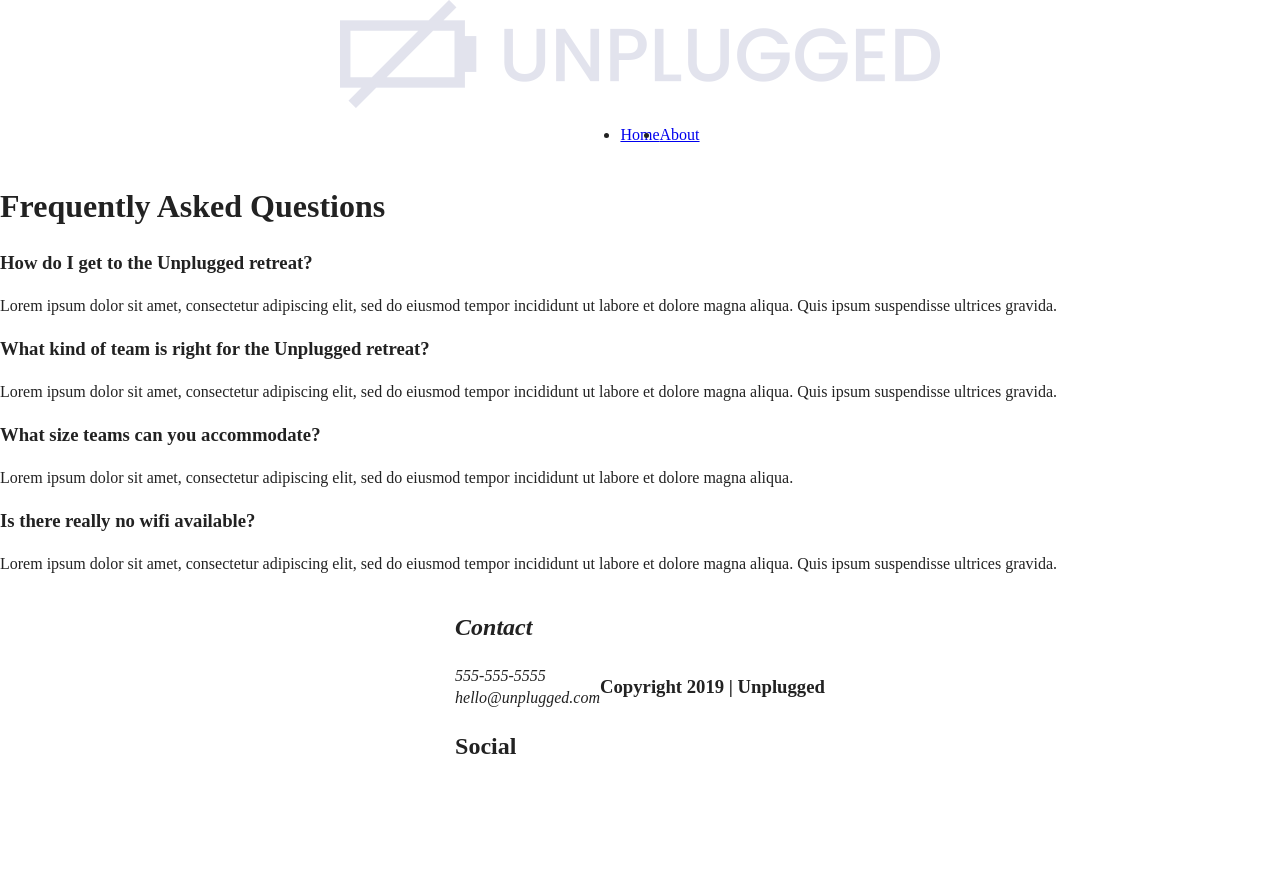
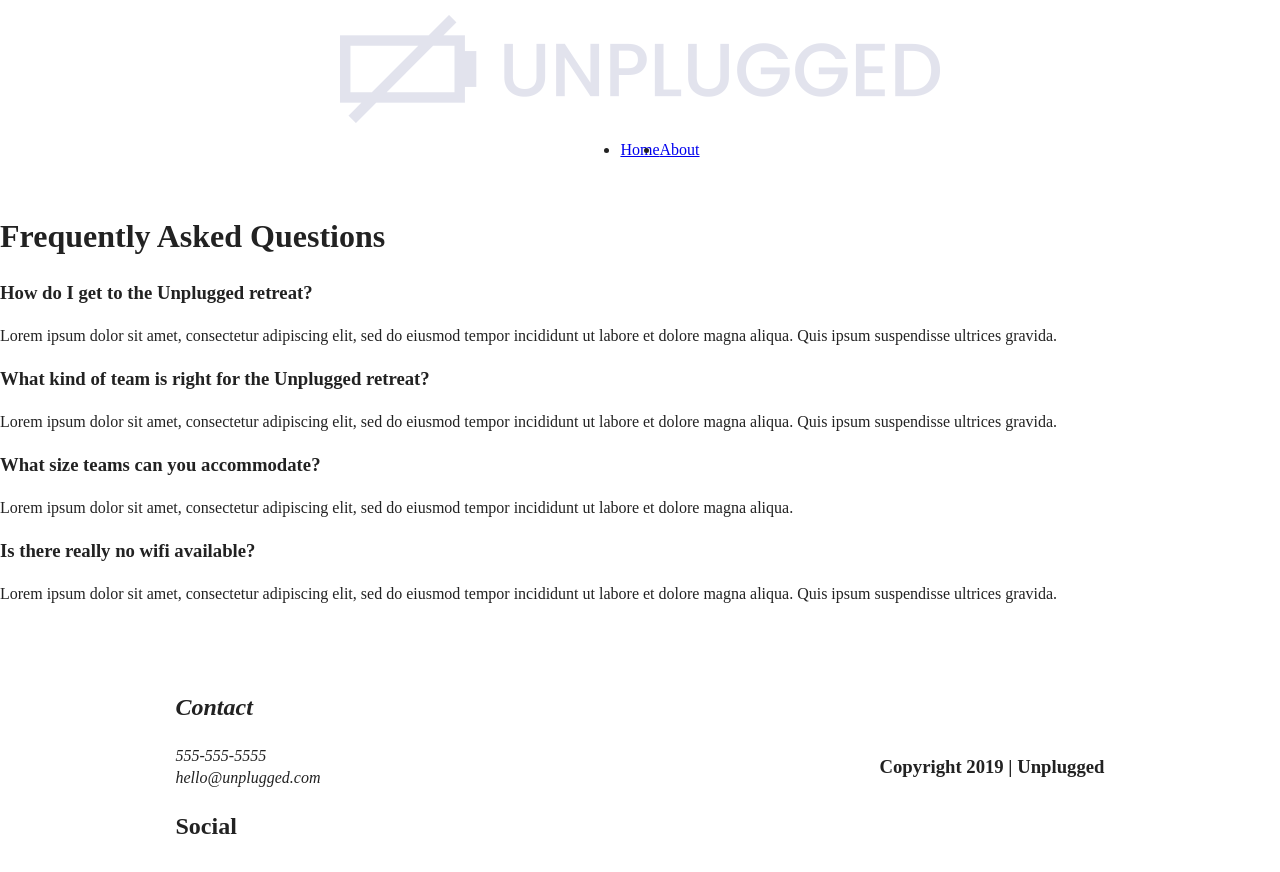
Before and after one commit to CthoNiki/unplugged-retreat, a website: page faq/index.html in a window 1280 px wide. Before the commit the page ends 800 px from the top, so only its background shows below. Drawn offline with Linux system fonts and the light colour scheme.

Commit message:
Added widths, padding and margin

```diff
--- a/css/main.css
+++ b/css/main.css
@@ -96,26 +96,40 @@ textarea {
      align-items: center;
      flex-flow: row wrap;
  }
-header content-wrapper{
+ /* -------------------- Header Layout Styles -------------------- */
+ header {
+  padding: 15px 0;
+}
+header .content-wrapper{
+  width: 100%;
   display: flex;
   justify-content: center;
   align-items: center;
   flex-flow: row wrap;
 }
 header nav{
+  width: 60%;
   display: flex;
   justify-content: space-around;
   align-items: center;
   flex-flow: row wrap;
 }
 header nav ul{
+  width: 30%;
   display: flex;
   justify-content: center;
   align-items: center;
 }
+.header-divider{
+  width: 100%;
+}
 
 /* -------------------- Footer Layout Styles -------------------- */
 
+footer .content-wrapper {
+  width: 55%;
+  margin: 50px 0;
+}
 footer social-icons{
   display: flex;
   justify-content: center;
@@ -129,6 +143,9 @@ footer social p{
 
 /* -------------------- Main Page Layout Styles -------------------- */
 
+.content-wrapper{
+  width: 100%;
+}
 hero-area{
   display: flex;
   justify-content: center;
@@ -145,6 +162,9 @@ features{
   justify-content: center;
   align-items: center;
 }
+features article{
+  width: 100%;
+}
 features features-items{
   display: flex;
   justify-content: center;
@@ -156,6 +176,9 @@ reviews{
   justify-content: center;
   align-items: center;
   flex-flow: row wrap;
+}
+reviews h3{
+  width: 90%;
 }
 
 /* -------------------- About Page Layout Styles -------------------- */
```
